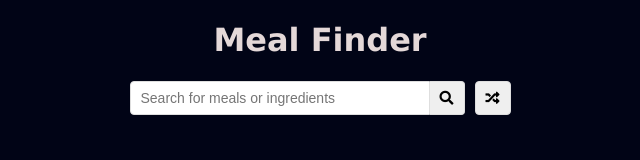
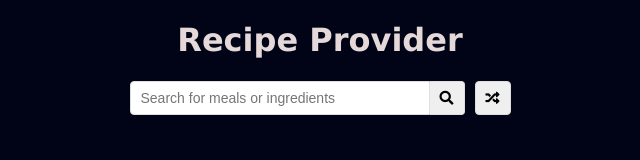
Before and after one commit to sheeka-shee/Recipe-Provider, a plain HTML site: page index.html in a window 1280 px wide. Shown: the whole page, without its empty margins (320-960 px from the left). Drawn offline with Linux system fonts and the light colour scheme.

Commit message:
Change name of project

```diff
--- a/index.html
+++ b/index.html
@@ -9,11 +9,11 @@
       href="https://cdnjs.cloudflare.com/ajax/libs/font-awesome/5.10.2/css/all.min.css"
     />
     <link rel="stylesheet" href="style.css" />
-    <title>Meal Finder</title>
+    <title>Recipe Provider</title>
   </head>
   <body>
     <div class="container">
-      <h1>Meal Finder</h1>
+      <h1>Recipe Provider</h1>
       <div class="flex">
         <form class="flex" id="submit">
           <input
```
